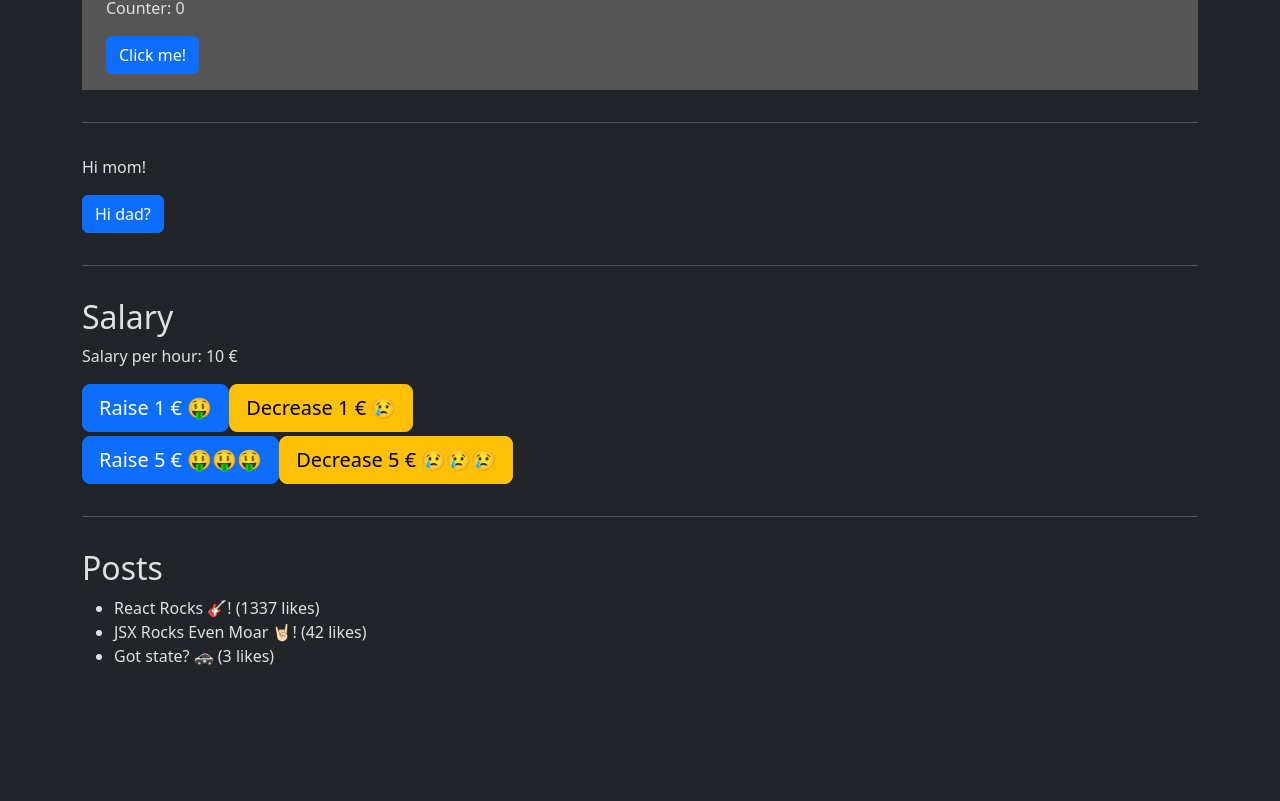
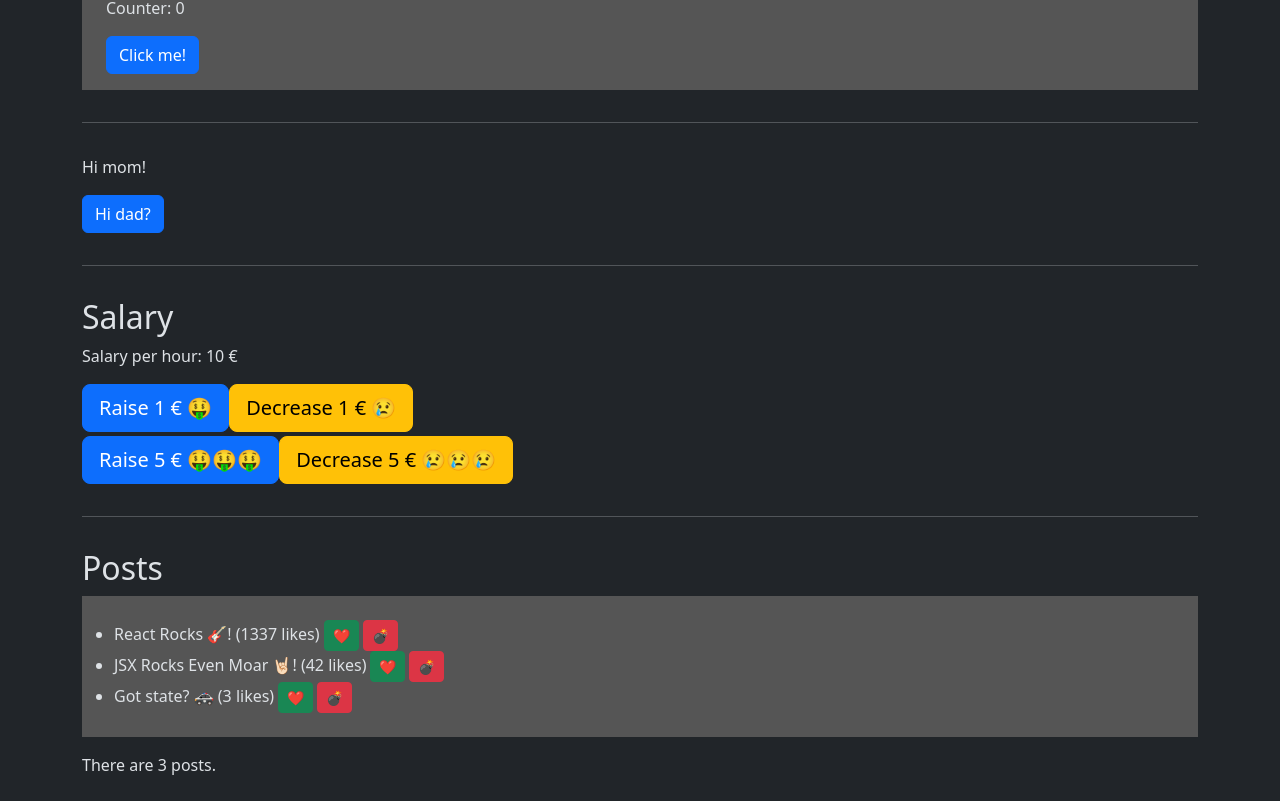
Before and after one commit to drblue/ykrea26h1, a React (Vite) app in the folder 01-react-basics/: page / in a window 1280 px wide. Shown: the part 218-1019 px from the top of the page. Before the commit the page ends 910 px from the top, so only its background shows below. Built offline with nearby package versions, Linux system fonts and the light colour scheme.

Commit message:
Added smol workshop for likeing and deleting posts.

```diff
--- a/01-react-basics/src/App.tsx
+++ b/01-react-basics/src/App.tsx
@@ -1,5 +1,6 @@
 import { useState } from "react";
 import Counter from "./components/Counter";
+import PostCounter from "./components/PostCounter";
 import "./assets/scss/App.scss";
 
 interface Todo {
@@ -93,11 +94,17 @@ function App() {
 			<hr />
 
 			<h2>Posts</h2>
-			<ul>
+			<ul className="postlist">
 				{posts.map(post =>
-					<li key={post.id}>{post.title} ({post.likes} likes)</li>
+					<li key={post.id}>
+						{post.title} ({post.likes} likes)
+						<button className="ms-1 btn btn-sm btn-success">❤️</button>
+						<button className="ms-1 btn btn-sm btn-danger">💣</button>
+					</li>
 				)}
 			</ul>
+
+			<PostCounter count={posts.length} />
 		</div>
 	);
 }
--- a/01-react-basics/src/assets/scss/App.scss
+++ b/01-react-basics/src/assets/scss/App.scss
@@ -9,3 +9,8 @@ hr {
 	margin-bottom: 1.5rem;
 	padding: 1rem 1.5rem;
 }
+
+.postlist {
+	background-color: #555;
+	padding: 1.5rem 2rem;
+}
--- /dev/null
+++ b/01-react-basics/src/components/PostCounter.tsx
@@ -0,0 +1,11 @@
+interface PostCounterProps {
+	count: number;
+}
+
+const PostCounter = ({ count }: PostCounterProps) => {
+	return (
+		<p>There are {count} {count === 1 ? "post" : "posts"}.</p>
+	)
+}
+
+export default PostCounter;
```
Also changed, not shown: 1 other file (tests, documents, lock files or other folders).
